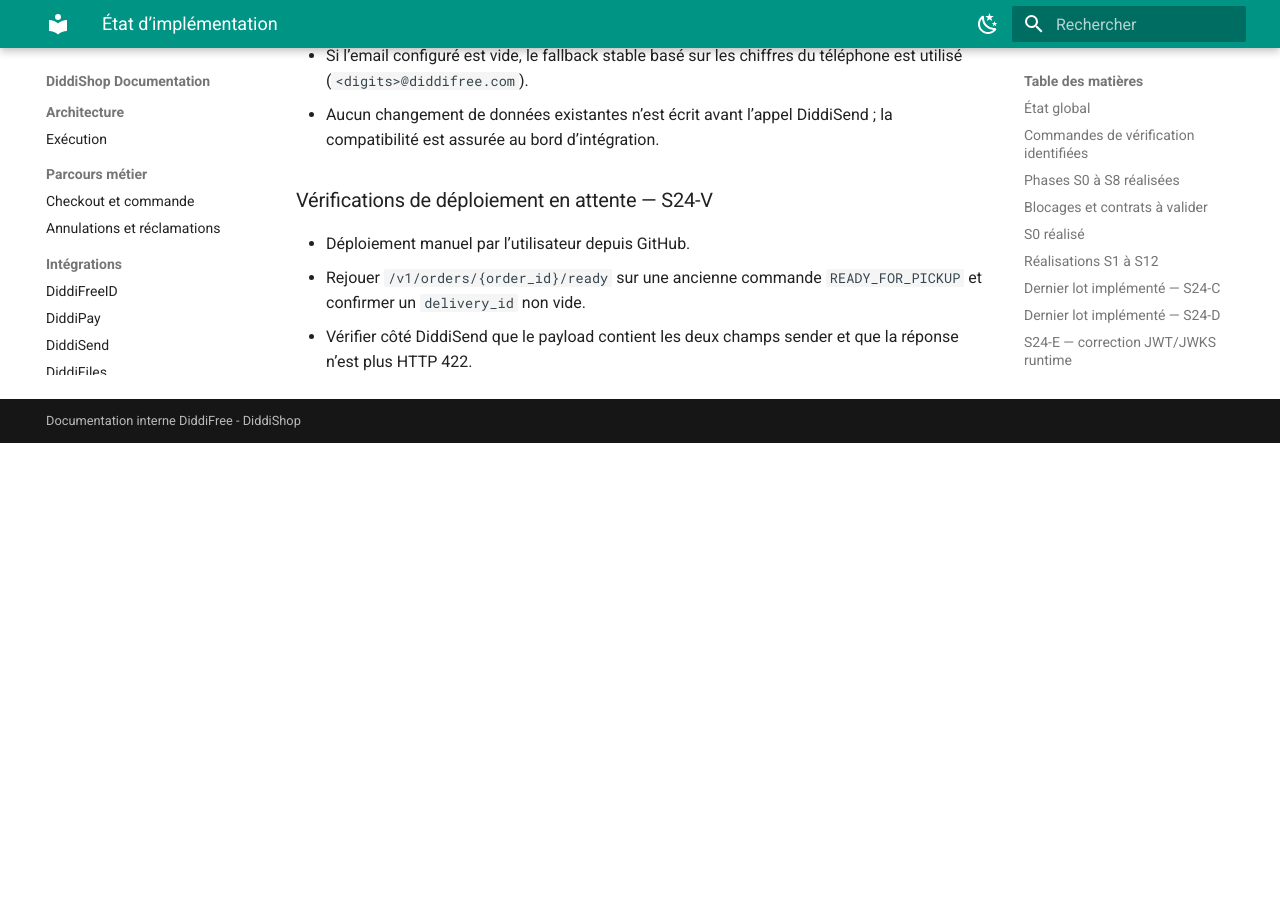
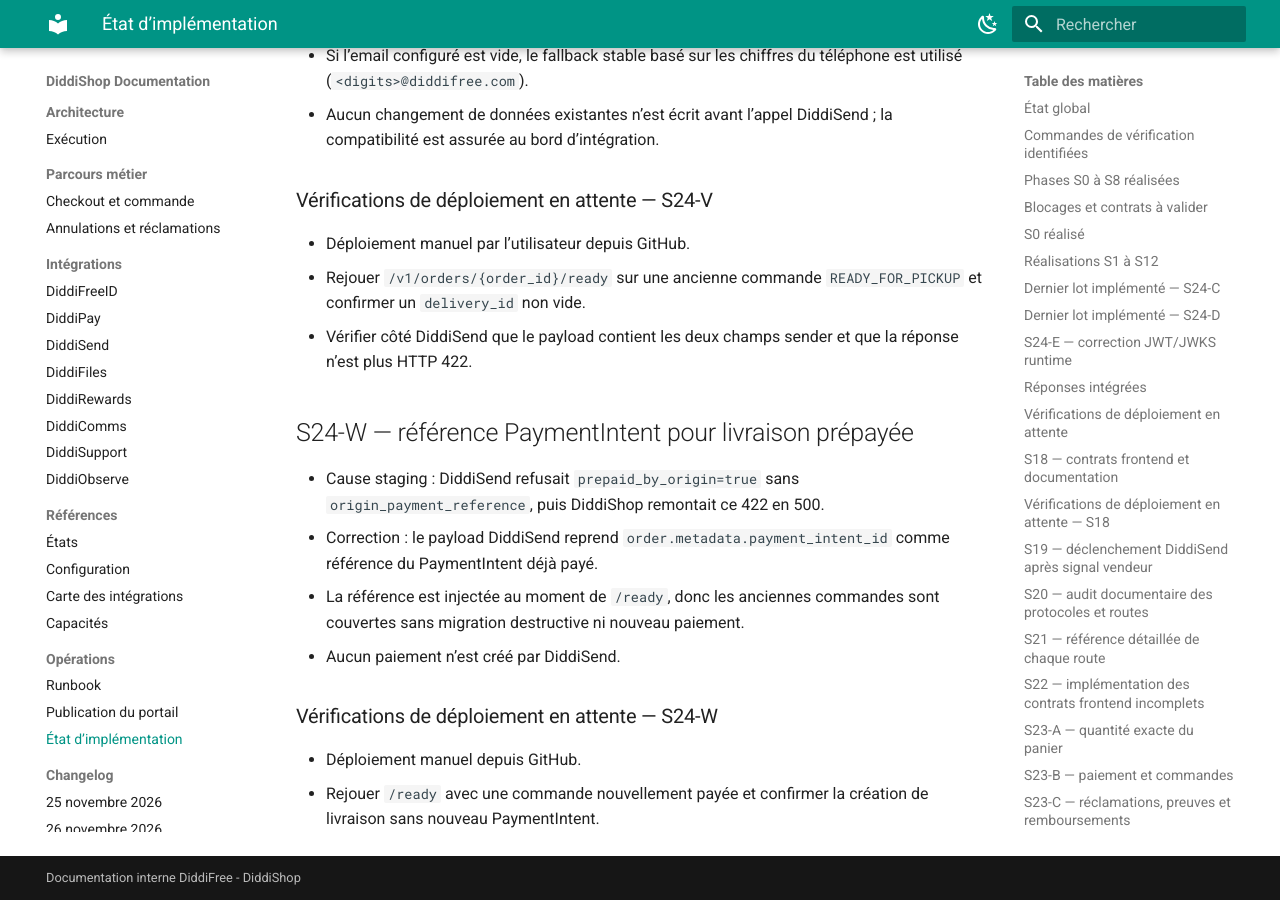
Before and after one commit to DIDDI-FREE/diddi-shop-backend-staging, an MkDocs documentation site: the page built from docs/IMPLEMENTATION-STATUS.md, in a window 1280 px wide and 900 px high, scrolled down 16476 px. Built offline with MkDocs 1.6.1 and Material for MkDocs 9.7.7, drawn with Linux system fonts in a browser that asks for light colours; before the commit the page ends 16919 px from its top, so only the background shows below that.

Commit message:
fix(diddisend): send prepaid payment reference

```diff
--- a/docs/IMPLEMENTATION-STATUS.md
+++ b/docs/IMPLEMENTATION-STATUS.md
@@ -597,3 +597,19 @@ PyJWT au build. Aucun changement Portainer n’a été effectué.
   `READY_FOR_PICKUP` et confirmer un `delivery_id` non vide.
 - Vérifier côté DiddiSend que le payload contient les deux champs sender et
   que la réponse n’est plus HTTP 422.
+
+## S24-W — référence PaymentIntent pour livraison prépayée
+
+- Cause staging : DiddiSend refusait `prepaid_by_origin=true` sans
+  `origin_payment_reference`, puis DiddiShop remontait ce 422 en 500.
+- Correction : le payload DiddiSend reprend `order.metadata.payment_intent_id`
+  comme référence du PaymentIntent déjà payé.
+- La référence est injectée au moment de `/ready`, donc les anciennes
+  commandes sont couvertes sans migration destructive ni nouveau paiement.
+- Aucun paiement n’est créé par DiddiSend.
+
+### Vérifications de déploiement en attente — S24-W
+
+- Déploiement manuel depuis GitHub.
+- Rejouer `/ready` avec une commande nouvellement payée et confirmer la
+  création de livraison sans nouveau PaymentIntent.
```
Also changed, not shown: docs/decisions/DECISIONS.md (+14 -0 lines), docs/integrations/diddisend.md (+7 -2 lines), tasks/S24W-IMPLEMENTATION-2026-11-27.md (added, +19 -0 lines), tasks/todo.md (+1 -0 lines), 6 other files.
